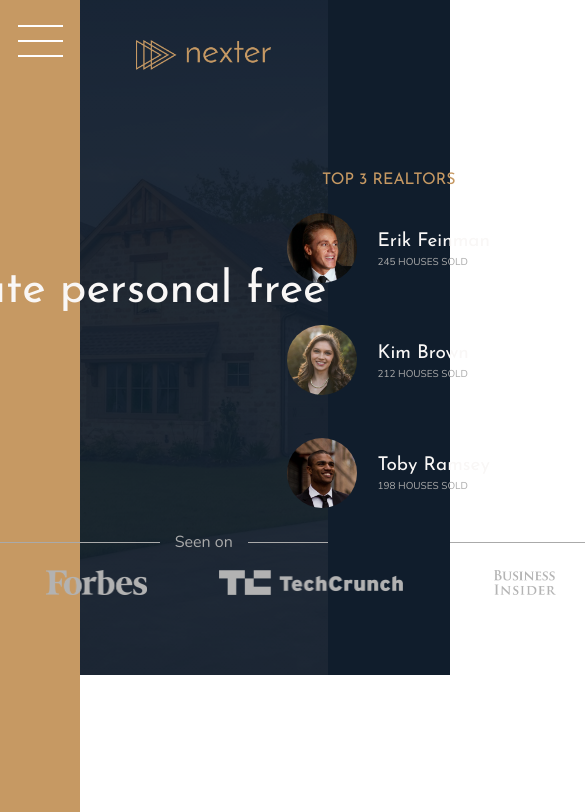
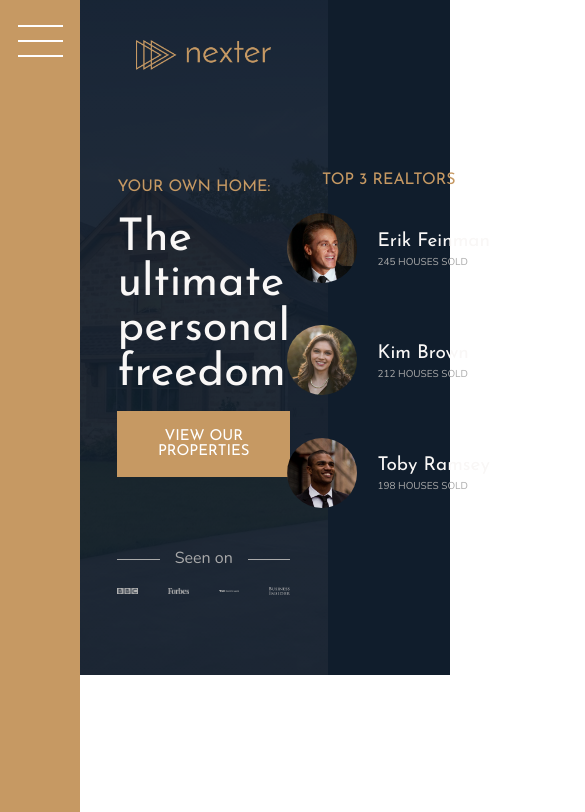
Before and after one commit to kerstin-w/Nexter, a website: page index.html in a window 390 px wide. Shown: the top 812 px of the page, 585 px wide, since content can reach past the window. Drawn offline with nearby package versions, Linux system fonts and the light colour scheme.

Commit message:
improvement: Adjust grid in header and add max-height to image to make the section mor responsive

```diff
--- a/sass/_header.scss
+++ b/sass/_header.scss
@@ -13,8 +13,8 @@
   padding-top: 4rem;
 
   display: grid;
-  grid-template-rows: 1fr min-content 6rem 1fr;
-  grid-template-columns: max-content;
+  grid-template-rows: 1fr min-content minmax(6rem, min-content) 1fr;
+  grid-template-columns: minmax(min-content, max-content);
   grid-row-gap: 1.5rem;
   justify-content: center;
 
@@ -51,9 +51,16 @@
     grid-template-columns: repeat(4, 1fr);
     grid-column-gap: 3rem;
     justify-items: center;
+    align-items: center;
 
     img {
-      height: 2.5rem;
+      /* The `max-height` property sets the maximum height that an image can have, while the `max-width`
+property sets the maximum width that an image can have. In this case, the values are set to `2.5rem`
+for the maximum height and `100%` for the maximum width. This ensures that the image will not exceed
+these dimensions, maintaining its aspect ratio and preventing it from becoming too large or
+distorted. */
+      max-height: 2.5rem;
+      max-width: 100%;
       filter: brightness(70%);
     }
   }
```
Also changed, not shown: css/style.css.
